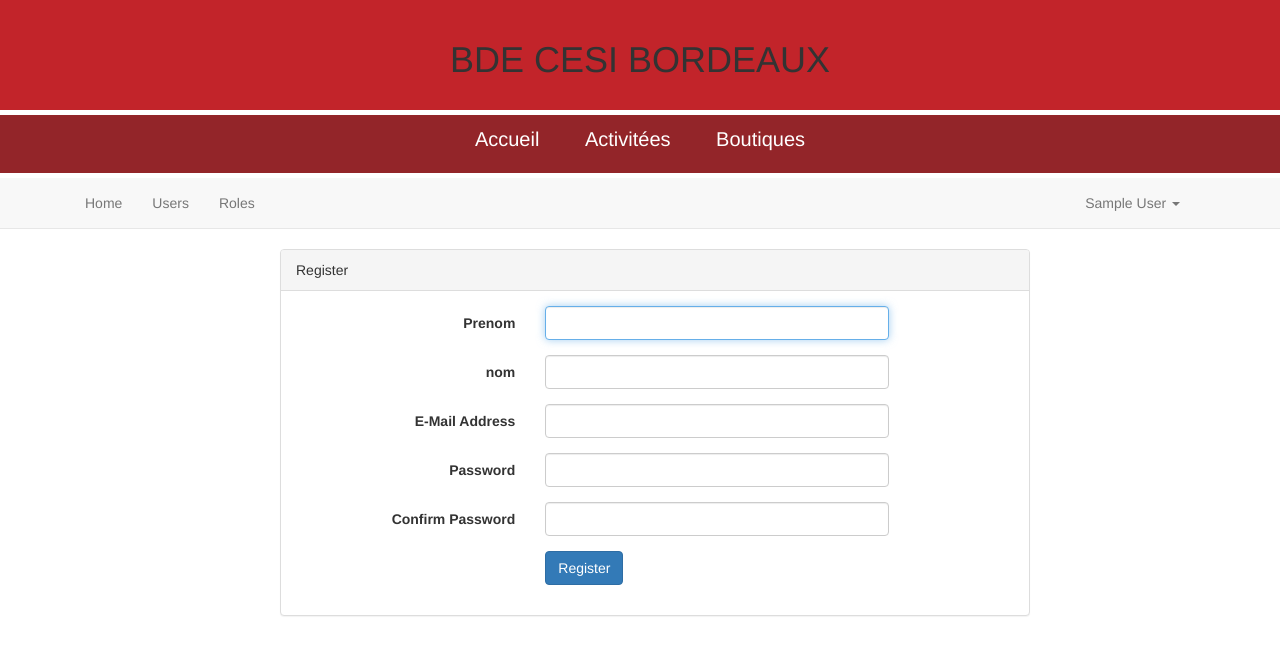
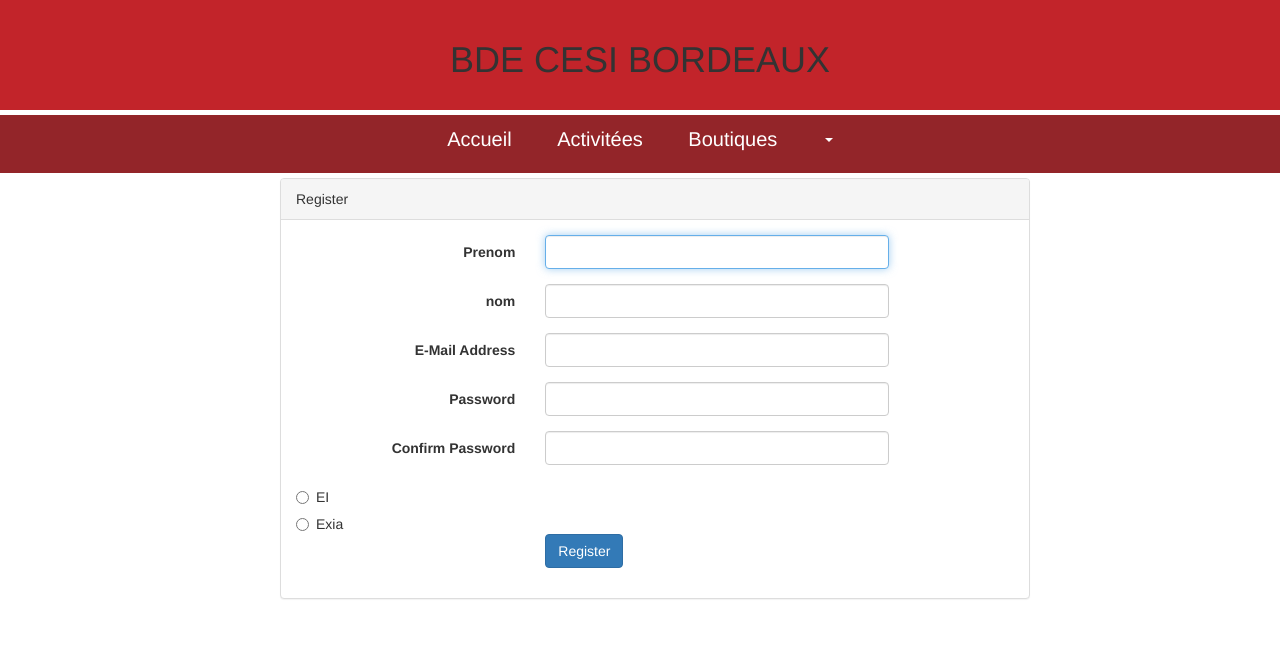
Before and after one commit to dododb/php_project, a Laravel app: template resources/views/auth/register.blade.php in a window 1280 px wide. Shown: the top 655 px of the page. Run offline with Laravel 8, Linux system fonts and the light colour scheme; the template is opened without the code that fills it, so the values that code supplies are empty; the visitor is signed in with stand-in values (Sample User, id 1); settings files or empty folders that the repository lacks are supplied; parts of the project's set-up code (start-up, migrations or seed data) failed here and were passed over; some libraries are stand-ins or nearby versions; some web fonts are replaced.

Commit message:
difference between exia and EI

```diff
--- a/app/Http/Controllers/Auth/RegisterController.php
+++ b/app/Http/Controllers/Auth/RegisterController.php
@@ -65,6 +65,7 @@
     {
         return User::create([
             'prenom' => $data['prenom'],
+            'cesi' => $data['cesi'],
             'nom' => $data['nom'],
             'email' => $data['email'],
             'password' => bcrypt($data['password']),
--- a/app/User.php
+++ b/app/User.php
@@ -14,7 +14,7 @@
      * @var array
      */
     protected $fillable = [
-        'prenom', 'nom', 'email', 'password',
+        'prenom', 'nom', 'cesi', 'email', 'password',
     ];
 
     /**
--- a/config/app.php
+++ b/config/app.php
@@ -192,7 +192,6 @@
     */
 
     'aliases' => [
-
         'App' => Illuminate\Support\Facades\App::class,
         'Artisan' => Illuminate\Support\Facades\Artisan::class,
         'Auth' => Illuminate\Support\Facades\Auth::class,
@@ -229,7 +228,6 @@
         'Entrust'   => Zizaco\Entrust\EntrustFacade::class,
         'Form'  => Collective\Html\FormFacade::class,
         'Html'  => Collective\Html\HtmlFacade::class,
-
     ],
 
 ];
--- a/resources/views/auth/register.blade.php
+++ b/resources/views/auth/register.blade.php
@@ -74,6 +74,13 @@
                             </div>
                         </div>
 
+                        <div class="radio">
+                            <label><input type="radio" name="cesi" value="EI">EI</label>
+                        </div>
+                        <div class="radio">
+                            <label><input type="radio" name="cesi" value="Exia">Exia</label>
+                        </div>
+
                         <div class="form-group">
                             <div class="col-md-6 col-md-offset-4">
                                 <button type="submit" class="btn btn-primary">
--- a/resources/views/layouts/app.blade.php
+++ b/resources/views/layouts/app.blade.php
@@ -25,30 +25,13 @@
             <li><a href="{{ url('/Accueil') }}">Accueil</a></li>
             <li><a href="{{ url('/Activitées') }}">Activitées</a></li>
             <li><a href="{{ url('/Boutiques') }}">Boutiques</a></li>
-        </ul>
-    </div>
-
-    <!-- ************************************ -->
-</header>
-<nav class="navbar navbar-default navbar-static-top">
-    <div class="container">
-        <div class="collapse navbar-collapse" id="app-navbar-collapse">
-            <!-- Left Side Of Navbar -->
-            <ul class="nav navbar-nav">
-                <li><a href="{{ url('/home') }}">Home</a></li>
-                <li><a href="{{ route('users.index') }}">Users</a></li>
-                <li><a href="{{ route('roles.index') }}">Roles</a></li>
-            </ul>
-            <!-- Right Side Of Navbar -->
-            <ul class="nav navbar-nav navbar-right">
-                <!-- Authentication Links -->
             @if (Auth::guest())
                 <li><a href="{{ url('/login') }}">Login</a></li>
                 <li><a href="{{ url('/register') }}">Register</a></li>
             @else
                 <li class="dropdown">
                     <a href="#" class="dropdown-toggle" data-toggle="dropdown" role="button" aria-expanded="false">
-                            {{ Auth::user()->name }} <span class="caret"></span>
+                        {{ Auth::user()->nom }} <span class="caret"></span>
                     </a>
                     <ul class="dropdown-menu" role="menu">
                         <li><a href="{{ url('/logout') }}"><i class="fa fa-btn fa-sign-out"></i>Logout</a></li>
@@ -57,8 +40,9 @@
             @endif
         </ul>
     </div>
-    </div>
-</nav>
+
+    <!-- ************************************ -->
+</header>
 <div class="container">
     @yield('content')
 </div>
--- a/resources/views/users/index.blade.php
+++ b/resources/views/users/index.blade.php
@@ -27,7 +27,7 @@
         @foreach ($data as $key => $user)
             <tr>
                 <td>{{ ++$i }}</td>
-                <td>{{ $user->name }}</td>
+                <td>{{ $user->nom }}</td>
                 <td>{{ $user->email }}</td>
                 <td>
                     @if(!empty($user->roles))
--- a/routes/web.php
+++ b/routes/web.php
@@ -23,7 +23,11 @@
 Route::get('/{idObject}/Gallerie', function ($idObject) {
     return view('Gallerie')->with('idObject', $idObject);
 });
-
+Route::get('/logout', [
+    'uses' => 'UserController@getLogout',
+    'as' => 'logout',
+    'middleware' => 'auth'
+]);
 /*
 Route::get('/Gallerie/{id}', array {
 'uses'=>
```
Also changed, not shown: app/Http/Controllers/UserController.php (+21 -0 lines), database/migrations/2014_10_12_000000_create_users_table.php. Lines whose indentation alone changed are shown as unchanged.
